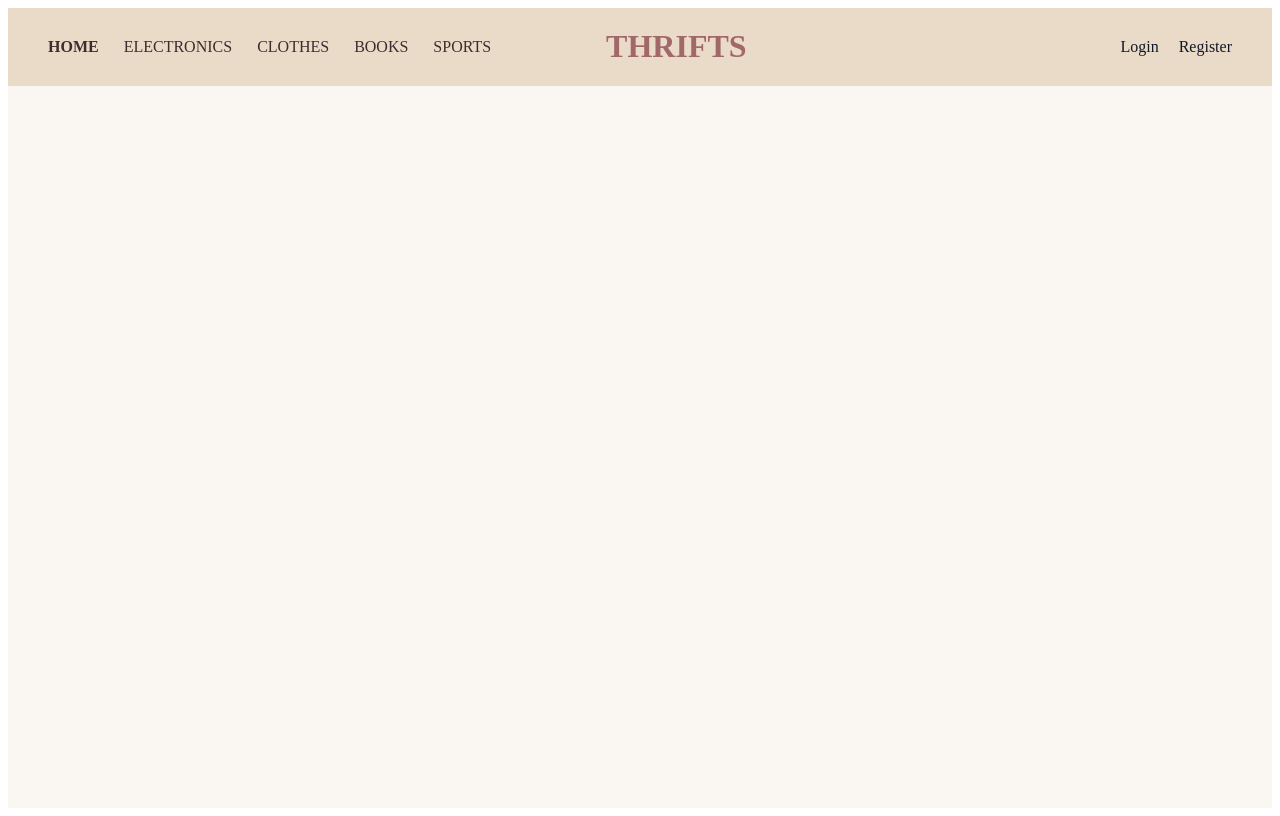
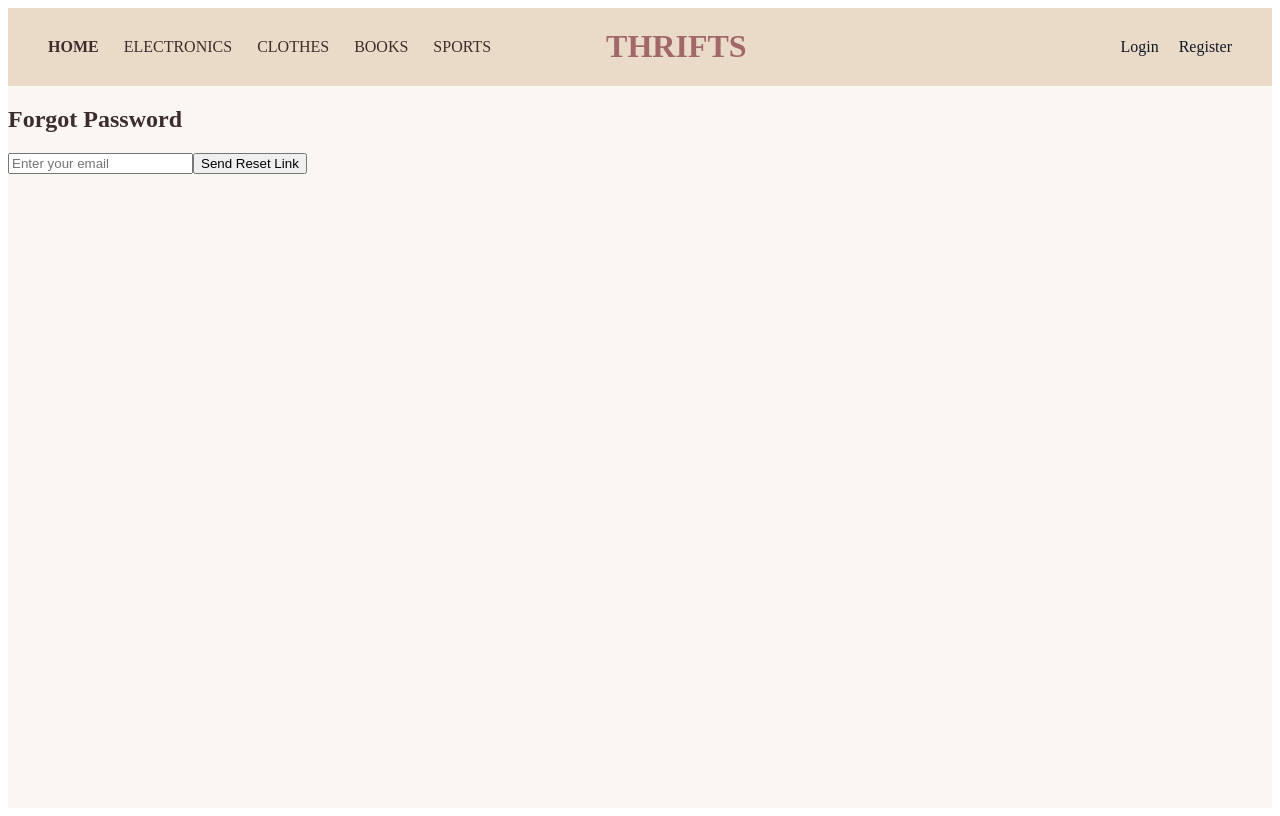
Before and after one commit to Shivani367/thrifts, a React (Vite) app in the folder client/: page /forgot-password in a window 1280 px wide. Built offline with nearby package versions, Linux system fonts and the light colour scheme.

Commit message:
Added forgot password and reset password functionality

```diff
--- a/client/src/App.jsx
+++ b/client/src/App.jsx
@@ -8,6 +8,8 @@ import Dashboard from "./pages/Dashboard";
 import EditProduct from "./pages/EditProduct";
 import Navbar from "./components/Navbar";
 import PrivateRoute from "./components/PrivateRoute";
+import ForgotPassword from "./pages/ForgotPassword";
+import ResetPassword from "./pages/ResetPassword";
 
 function App() {
   return (
@@ -54,7 +56,16 @@ function App() {
               </PrivateRoute>
             }
           />
+          <Route
+  path="/forgot-password"
+  element={<ForgotPassword />}
+/>
+<Route
+  path="/reset-password/:token"
+  element={<ResetPassword />}
+/>
         </Routes>
+
 
     </BrowserRouter>
     </div>
--- /dev/null
+++ b/client/src/pages/ForgotPassword.jsx
@@ -0,0 +1,48 @@
+import { useState } from "react";
+import api from "../services/api";
+
+function ForgotPassword() {
+  const [email, setEmail] = useState("");
+  const [message, setMessage] =
+    useState("");
+
+  const handleSubmit = async () => {
+    try {
+      const response = await api.post(
+        "/auth/forgot-password",
+        { email }
+      );
+
+      setMessage(
+        response.data.message
+      );
+    } catch (error) {
+      setMessage(
+        error.response?.data?.message
+      );
+    }
+  };
+
+  return (
+    <div>
+      <h2>Forgot Password</h2>
+
+      <input
+        type="email"
+        placeholder="Enter your email"
+        value={email}
+        onChange={(e) =>
+          setEmail(e.target.value)
+        }
+      />
+
+      <button onClick={handleSubmit}>
+        Send Reset Link
+      </button>
+
+      {message && <p>{message}</p>}
+    </div>
+  );
+}
+
+export default ForgotPassword;
--- a/client/src/pages/Login.jsx
+++ b/client/src/pages/Login.jsx
@@ -53,6 +53,7 @@ navigate("/");
         setPassword(e.target.value)
       }
     />
+
     {errorMessage && (
       <p
         style={{
@@ -64,6 +65,16 @@ navigate("/");
       </p>
     )}
 
+    <p
+      style={{
+        marginTop: "10px",
+      }}
+    >
+      <a href="/forgot-password">
+        Forgot Password?
+      </a>
+    </p>
+
     <button onClick={handleLogin}>
       Login
     </button>
--- /dev/null
+++ b/client/src/pages/ResetPassword.jsx
@@ -0,0 +1,55 @@
+import { useState } from "react";
+import { useParams } from "react-router-dom";
+import api from "../services/api";
+
+function ResetPassword() {
+  const { token } = useParams();
+
+  const [password, setPassword] =
+    useState("");
+
+  const [message, setMessage] =
+    useState("");
+
+  const handleReset = async () => {
+    try {
+      const response = await api.post(
+        `/auth/reset-password/${token}`,
+        {
+          password,
+        }
+      );
+
+      setMessage(
+        response.data.message
+      );
+    } catch (error) {
+      setMessage(
+        error.response?.data?.message
+      );
+    }
+  };
+
+  return (
+    <div>
+      <h2>Reset Password</h2>
+
+      <input
+        type="password"
+        placeholder="New Password"
+        value={password}
+        onChange={(e) =>
+          setPassword(e.target.value)
+        }
+      />
+
+      <button onClick={handleReset}>
+        Reset Password
+      </button>
+
+      {message && <p>{message}</p>}
+    </div>
+  );
+}
+
+export default ResetPassword;
```
Lines whose indentation alone changed are shown as unchanged.
